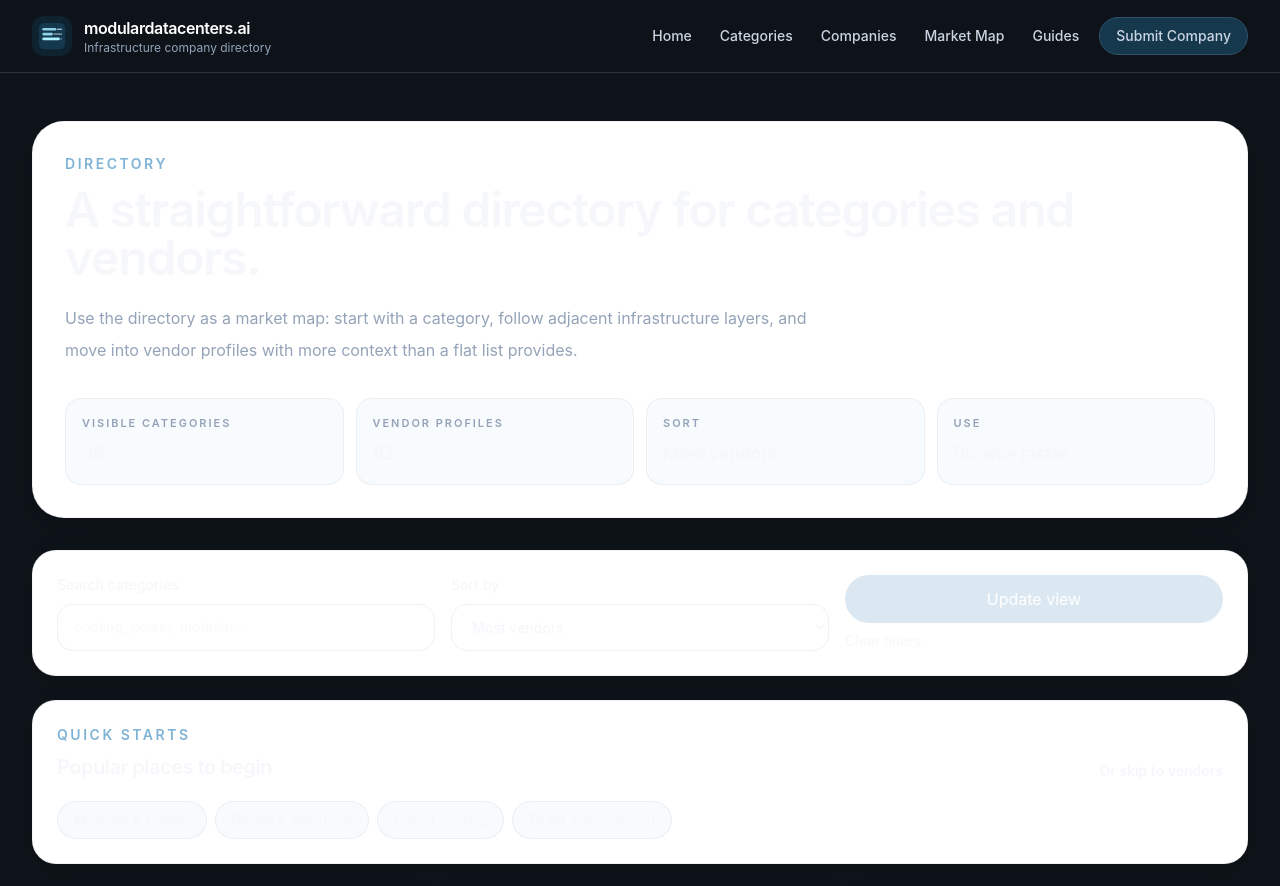
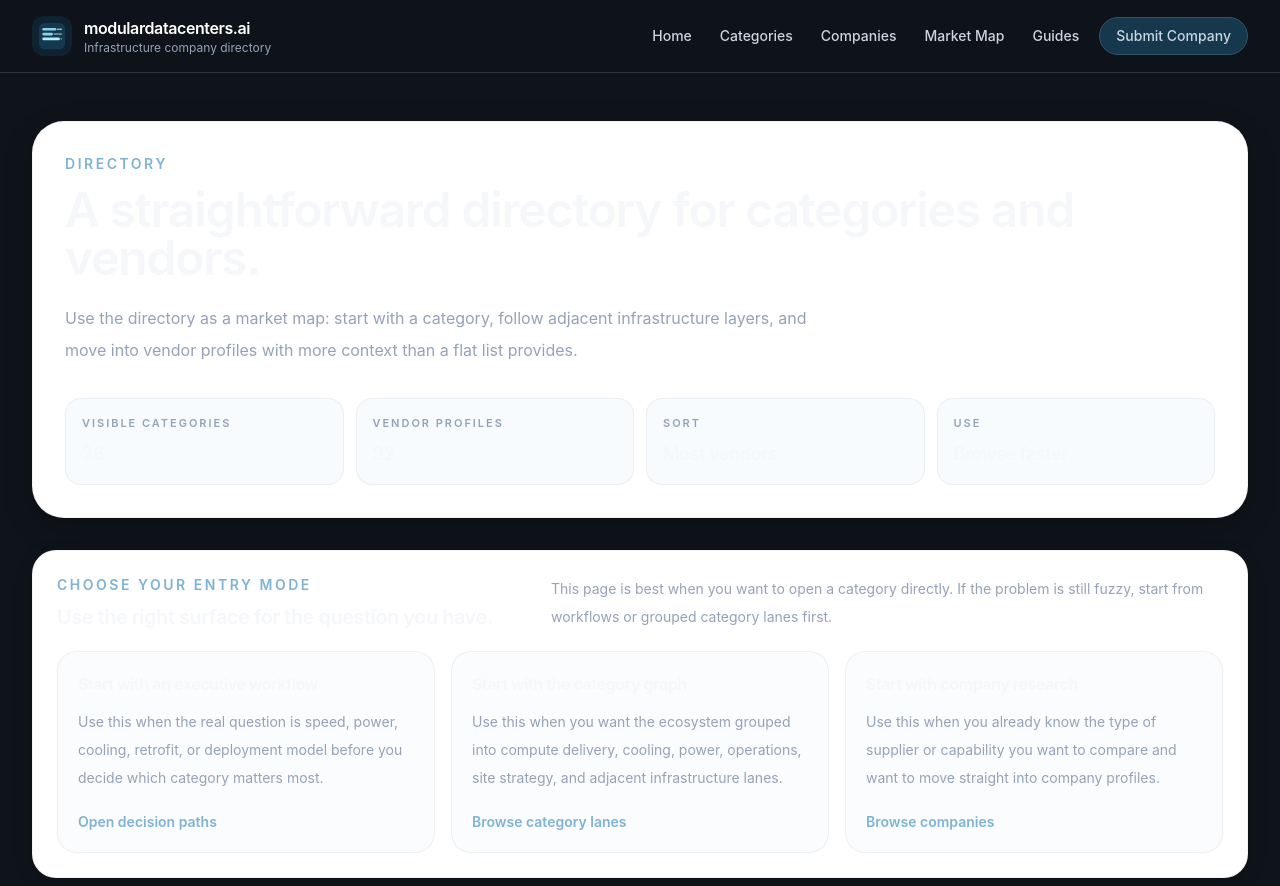
Before and after one commit to mb-git-build/Mdc-beta-site, a Next.js app: page /directory in a window 1280 px wide. Shown: the top 886 px of the page. Built offline with nearby package versions, Linux system fonts and the light colour scheme.

Commit message:
feat: clarify directory entry modes

```diff
--- a/src/app/directory/page.tsx
+++ b/src/app/directory/page.tsx
@@ -30,6 +30,27 @@
   {
     label: "DCIM & monitoring",
     href: "/directory/dcim-and-monitoring",
+  },
+];
+
+const entryModes = [
+  {
+    title: "Start with an executive workflow",
+    body: "Use this when the real question is speed, power, cooling, retrofit, or deployment model before you decide which category matters most.",
+    href: "/compare",
+    cta: "Open decision paths",
+  },
+  {
+    title: "Start with the category graph",
+    body: "Use this when you want the ecosystem grouped into compute delivery, cooling, power, operations, site strategy, and adjacent infrastructure lanes.",
+    href: "/categories",
+    cta: "Browse category lanes",
+  },
+  {
+    title: "Start with company research",
+    body: "Use this when you already know the type of supplier or capability you want to compare and want to move straight into company profiles.",
+    href: "/vendors",
+    cta: "Browse companies",
   },
 ];
 
@@ -120,7 +141,28 @@
           </div>
         </section>
 
-        <form method="get" className="mt-8 grid gap-4 rounded-[1.5rem] border border-[var(--border)] bg-white p-6 shadow-[var(--shadow-card)] sm:grid-cols-3">
+        <section className="mt-8 rounded-[1.5rem] border border-[var(--border)] bg-white p-6 shadow-[var(--shadow-card)]">
+          <div className="flex flex-col gap-3 sm:flex-row sm:items-end sm:justify-between">
+            <div>
+              <p className="text-sm font-semibold uppercase tracking-[0.18em] text-[var(--accent)]">Choose your entry mode</p>
+              <h2 className="mt-2 text-xl font-semibold tracking-tight">Use the right surface for the question you have.</h2>
+            </div>
+            <p className="max-w-2xl text-sm leading-7 text-[var(--muted)]">
+              This page is best when you want to open a category directly. If the problem is still fuzzy, start from workflows or grouped category lanes first.
+            </p>
+          </div>
+          <div className="mt-5 grid gap-4 lg:grid-cols-3">
+            {entryModes.map((mode) => (
+              <Link key={mode.title} href={mode.href} className="rounded-[1.25rem] border border-[var(--border)] bg-[#fbfcfd] p-5 transition hover:border-[var(--accent)]">
+                <h3 className="text-base font-semibold tracking-tight text-[var(--foreground)]">{mode.title}</h3>
+                <p className="mt-3 text-sm leading-7 text-[var(--muted)]">{mode.body}</p>
+                <p className="mt-5 text-sm font-semibold text-[var(--accent)]">{mode.cta}</p>
+              </Link>
+            ))}
+          </div>
+        </section>
+
+        <form method="get" className="mt-6 grid gap-4 rounded-[1.5rem] border border-[var(--border)] bg-white p-6 shadow-[var(--shadow-card)] sm:grid-cols-3">
           <label className="grid gap-2 text-sm font-medium text-[var(--foreground)]">
             Search categories
             <input
```
